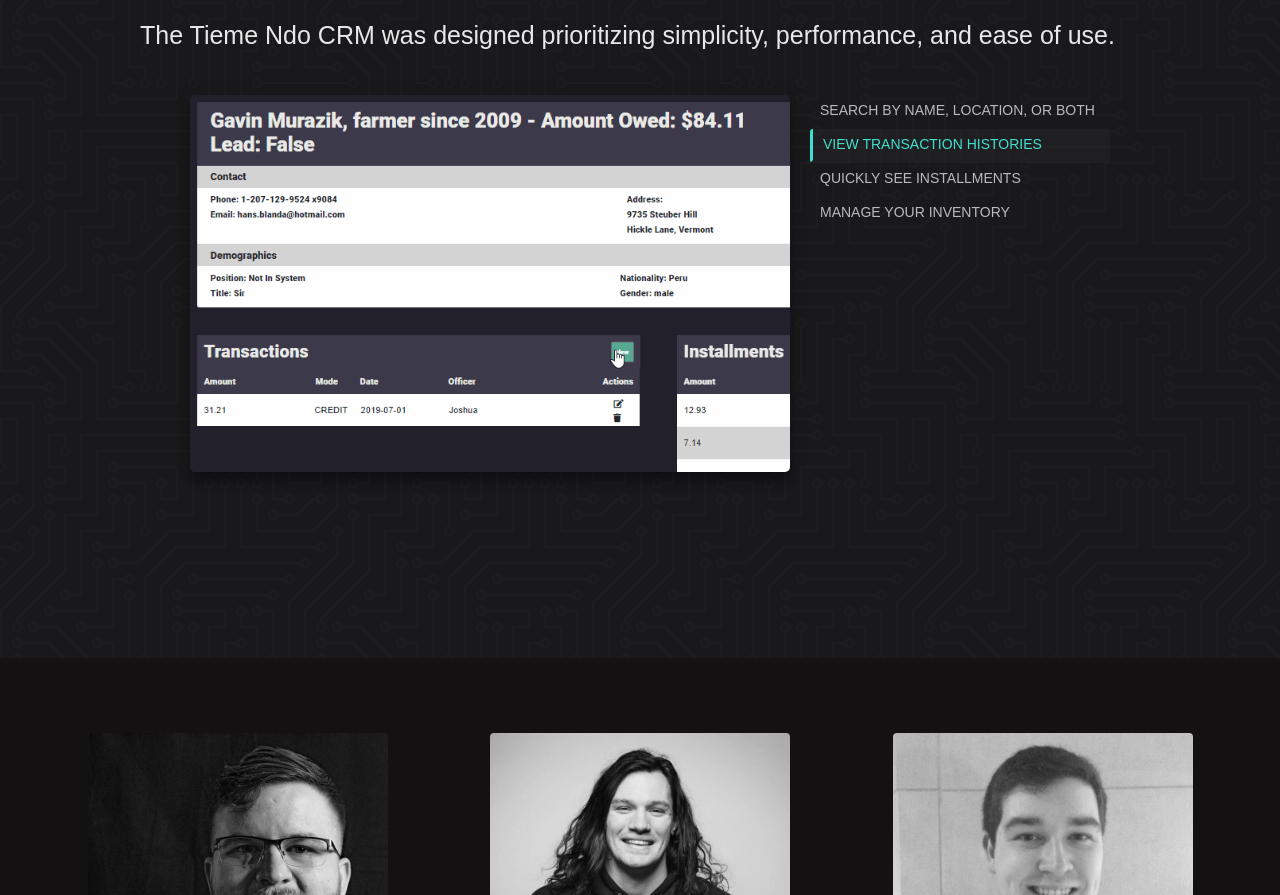
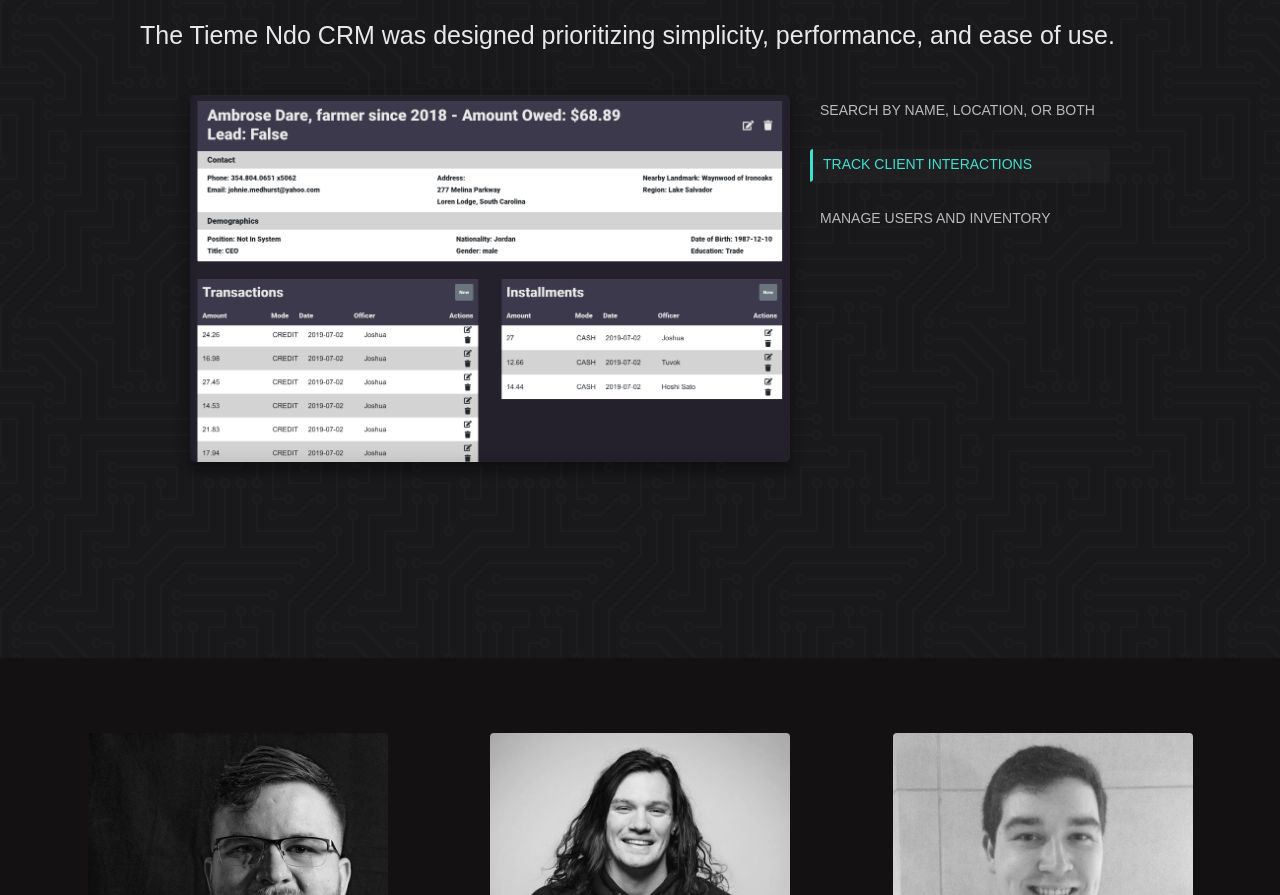
Before and after one commit to labs13-agriculture/Marketing-Page, a plain HTML site: page index.html in a window 1280 px wide. Shown: the part 1105-2000 px from the top of the page. Drawn offline with nearby package versions, Linux system fonts and the light colour scheme; a web font is replaced by a local one.

Commit message:
updated images, updated messaging, updated styles in feature section

```diff
--- a/components/featured/featured.less
+++ b/components/featured/featured.less
@@ -38,7 +38,7 @@
   }
 
   .featureDetails.right {
-    width: 300px;
+    max-width: 300px;
     display: flex;
     flex-direction: column;
 
@@ -58,6 +58,7 @@
       width: 300px;
       border-bottom: 3px solid transparent;
       color: rgba(255, 255, 255, 0.7);
+      margin-bottom: 20px;
 
       font-size: 1.4rem;
 
@@ -70,11 +71,6 @@
       }
 
       @media (max-width: 1000px) {
-        margin-bottom: 20px;
-        width: auto;
-      }
-
-      @media (max-width: 800px) {
         width: auto;
         max-width: 25%;
         display: inline-block;
--- a/index.html
+++ b/index.html
@@ -63,24 +63,19 @@
         <div class="featureDiv">
           <div class="imgContainer">
             <img
-              data-feature="transaction"
-              class="featureImage active"
-              src="./images/Transaction2.gif"
-            />
-            <img
               data-feature="search"
               class="featureImage"
               src="./images/search.gif"
             />
             <img
-              data-feature="installment"
-              class="featureImage"
-              src="./images/Transaction2.gif"
+              data-feature="track"
+              class="featureImage active"
+              src="./images/track.png"
             />
             <img
-              data-feature="inventory"
+              data-feature="manage"
               class="featureImage"
-              src="./images/search.gif"
+              src="./images/manage.gif"
             />
           </div>
 
@@ -89,23 +84,18 @@
               SEARCH <span class="hide">BY NAME, LOCATION, OR BOTH</span>
             </p>
 
-            <p data-feature="transaction" class="featureItem active">
-              <span class="hide">VIEW </span>TRANSACTION<span class="hide">
-                HISTORIES</span
-              >
+            <p data-feature="track" class="featureItem active">
+              TRACK <span class="hide">CLIENT INTERACTIONS</span>
             </p>
 
-            <p data-feature="installment" class="featureItem">
-              <span class="hide">QUICKLY SEE </span>INSTALLMENTS
-            </p>
-
-            <p data-feature="inventory" class="featureItem">
-              <span class="hide">MANAGE YOUR </span>INVENTORY
+            <p data-feature="manage" class="featureItem">
+              MANAGE <span class="hide">USERS AND INVENTORY</span>
             </p>
           </div>
         </div>
       </section>
       <section class="lower-section">
+        <!-- <h2>Meet The Team</h2> -->
         <div class="about">
           <div class="profiles">
             <img
```
Also changed, not shown: css/index.css, images/Transaction.gif (deleted), images/Transaction2.gif (deleted), images/track.png (added), 2 other files.
